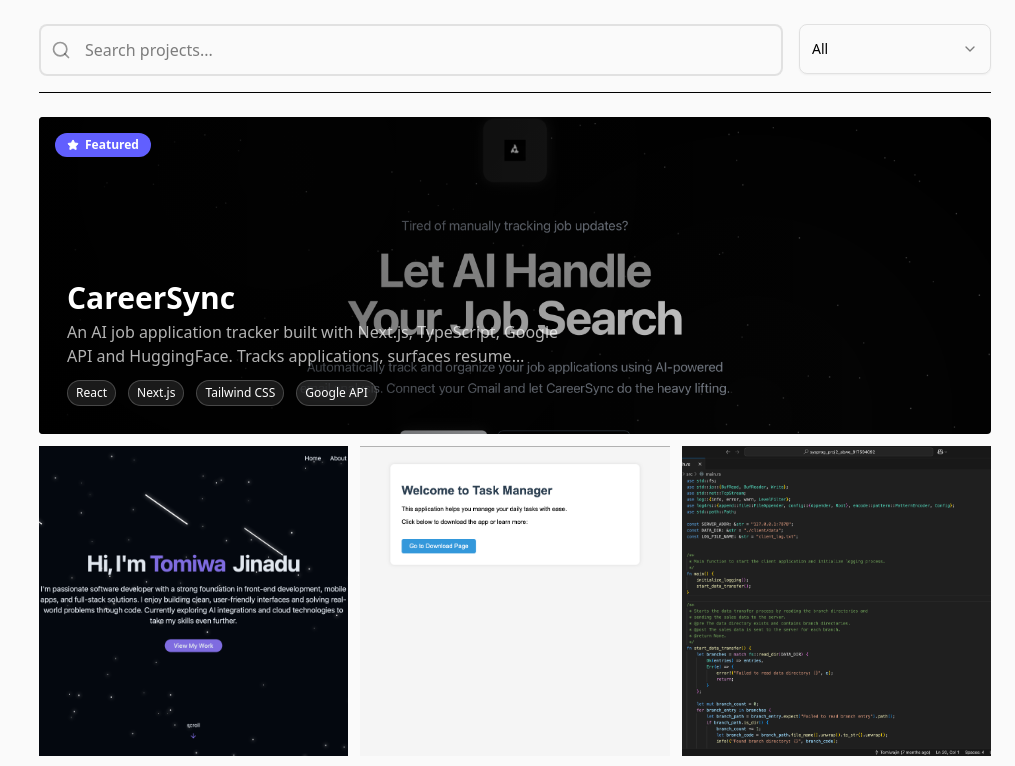
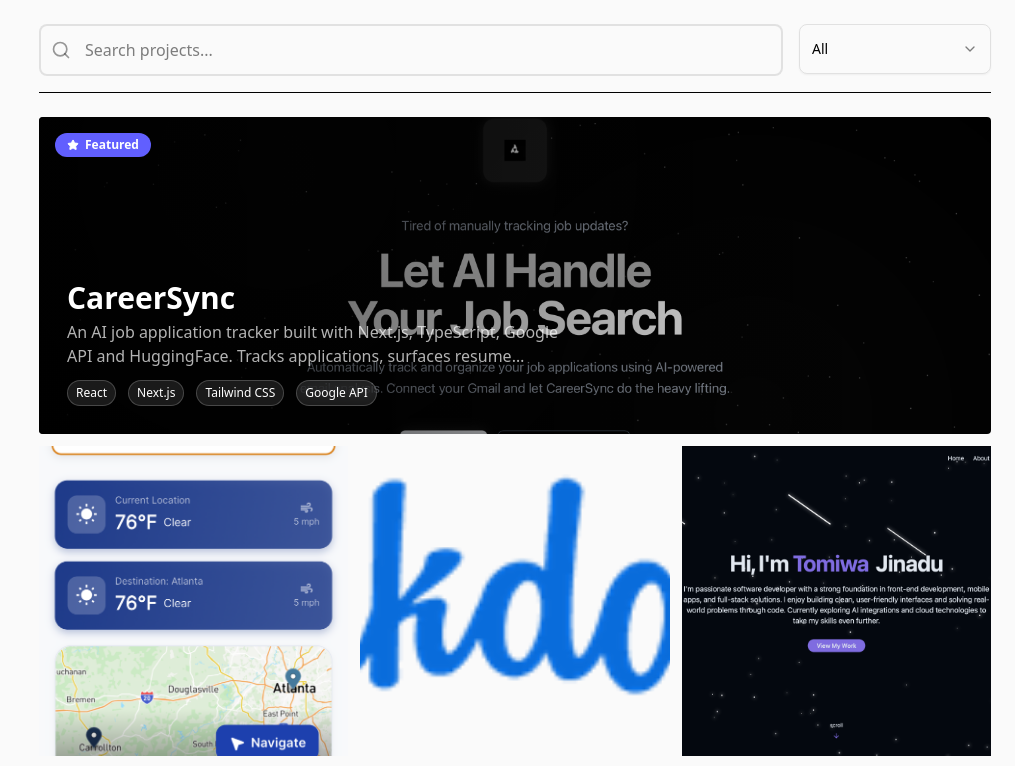
Before and after one commit to Tomiwajin/tomiwajinadu-portfolio-v2, a Next.js app: page /projects in a window 1280 px wide. Shown: the top 766 px of the page, without its empty margins (265-1280 px from the left). Built offline with nearby package versions, Linux system fonts and the light colour scheme.

Commit message:
experience: 2026 title, DAKDAAN LinkPreview, revert Bemelo; projects: add Haul United Driver and DAKDAAN HR Portal

```diff
--- a/app/experience/page.tsx
+++ b/app/experience/page.tsx
@@ -7,7 +7,7 @@
 const page = () => {
   const data = [
     {
-      title: "2025 – Now",
+      title: "2026",
       content: (
         <div className="border border-theme rounded-2xl p-6 bg-background">
           <div className="flex items-center justify-between mb-4 pb-3 border-b border-theme">
@@ -24,10 +24,13 @@
             </div>
           </div>
 
-          <p className="mb-4 text-sm font-normal">
+          <div className="mb-4 text-sm font-normal">
             🚀{" "}
             <span className="font-semibold">
-              Full-Stack Software Engineer at DAKDAAN Worldwide
+              Full-Stack Software Engineer at{" "}
+              <LinkPreview url="https://dakdaan.com" className="font-bold">
+                DAKDAAN Worldwide
+              </LinkPreview>
             </span>{" "}
             (Oct 2025 – Present) — Shipped Haul United as sole developer: a
             Flutter driver app live on the App Store &amp; Play Store, a
@@ -38,7 +41,7 @@
             for 11 DAKDAAN brands with a portal used daily by 350+ staff.
             Cut annual infrastructure costs by 22% migrating to a
             self-hosted Linux/Docker/Nginx stack.
-          </p>
+          </div>
 
           <div className="mb-4 text-sm font-normal">
             🎓 Graduated with a B.S. in Computing from the
@@ -50,14 +53,13 @@
           <p className="mb-4 text-sm font-normal">
             👨🏽‍💻{" "}
             <span className="font-semibold">
-              Software Engineer Intern at Bemelo Inc
+              Software Engineering Intern at Bemelo Health
             </span>{" "}
-            (Jan – May 2025) — Built the company's cross-platform mental
-            health app as sole engineer using Flutter and Firebase, shipping
-            AI therapist chat, therapist matching, community groups, and
-            wellness challenges. Increased test-user engagement by 40%
-            through a gamified points system and A/B tests on the onboarding
-            flow.
+            – Developed a cross-platform mental health app MVP using Flutter,
+            Firebase, WebRTC, and OpenAI API. Built CI/CD pipeline with GitHub
+            Actions, reducing release cycle time by 60%. Implemented
+            HIPAA-compliant security measures including end-to-end encryption
+            (TLS 1.3), OAuth 2.0, and multi-factor authentication.
           </p>
 
           <div className="mb-4 text-sm font-normal">
--- a/app/projects/page.tsx
+++ b/app/projects/page.tsx
@@ -12,7 +12,8 @@
   SelectValue,
 } from "@/components/ui/select";
 import Image from "next/image";
-import { ExternalLink, Github, Search, Heart, Eye, Bookmark, Star } from "lucide-react";
+import { ExternalLink, Search, Heart, Eye, Bookmark, Star } from "lucide-react";
+import { FaGithub } from "react-icons/fa";
 
 const categoryLabels: Record<string, string> = {
   All: "All",
@@ -38,6 +39,34 @@
     views: 2847,
     likes: 342,
     featured: true,
+  },
+  {
+    id: 7,
+    title: "Haul United Driver App",
+    description:
+      "Flutter driver app live on the App Store & Play Store. Real-time GPS, SOS flows, Mapbox truck routing, push notifications, and load management. Built as sole developer.",
+    image: "/projects/haul-united-driver.png",
+    tags: ["Flutter", "Supabase", "Mapbox", "GraphQL"],
+    demoUrl: "https://apps.apple.com/app/haul-united/id6738919718",
+    githubUrl: "https://github.com/Sports-Media-Interns/haul-united-driver",
+    category: "MobileDev",
+    views: 3241,
+    likes: 418,
+    featured: false,
+  },
+  {
+    id: 8,
+    title: "DAKDAAN HR Portal",
+    description:
+      "Internal HR platform for 11 DAKDAAN brands used by 350+ staff daily. 7-tier RBAC, multi-level approvals, task assignment, document sharing, and integrations with Slack, LinkedIn, and OpenAI.",
+    image: "/projects/staff2-hr-portal.png",
+    tags: ["Next.js", "TypeScript", "ASP.NET", "PostgreSQL"],
+    demoUrl: "https://staff2.dakdaan.com",
+    githubUrl: "https://github.com/Sports-Media-Interns/staff2",
+    category: "webDev",
+    views: 1876,
+    likes: 203,
+    featured: false,
   },
   {
     id: 2,
@@ -250,7 +279,7 @@
                       className="p-2 bg-indigo-500 rounded-full hover:bg-indigo-600 transition-colors"
                       onClick={(e) => e.stopPropagation()}
                     >
-                      <Github className="w-4 h-4 text-white" />
+                      <FaGithub className="w-4 h-4 text-white" />
                     </a>
                   </div>
                   <div className="flex items-center gap-3 text-white/80 text-xs bg-black/40 backdrop-blur-sm px-3 py-1.5 rounded-full">
@@ -357,7 +386,7 @@
                       className="p-2 bg-indigo-500 rounded-full hover:bg-indigo-600 transition-colors"
                       onClick={(e) => e.stopPropagation()}
                     >
-                      <Github className="w-4 h-4 md:w-5 md:h-5 text-white" />
+                      <FaGithub className="w-4 h-4 md:w-5 md:h-5 text-white" />
                     </a>
                   </div>
                 </div>
```
Also changed, not shown: public/projects/haul-united-driver.png (added), public/projects/staff2-hr-portal.png (added).
